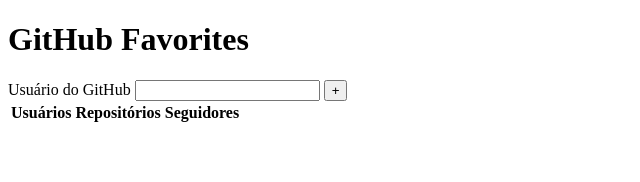
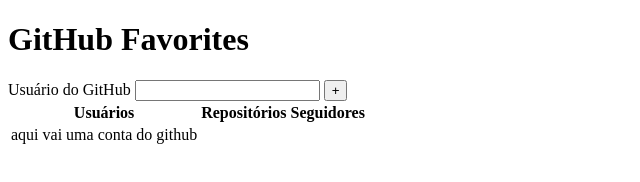
Before and after one commit to Ceni82/STATE06-Promises, a plain HTML site: page index.html in a window 1280 px wide. Shown: the whole page, without its empty margins (0-640 px from the left). Drawn offline with Linux system fonts and the light colour scheme.

Commit message:
testando alteração do git les

```diff
--- a/index.html
+++ b/index.html
@@ -27,7 +27,7 @@
         </thead>
         <tbody>
           <tr>
-            <td class="user"></td>
+            <td class="user"> aqui vai uma conta do github</td>
             <td class="repositories"></td>
             <td class="followers"></td>
             <td></td>
```
